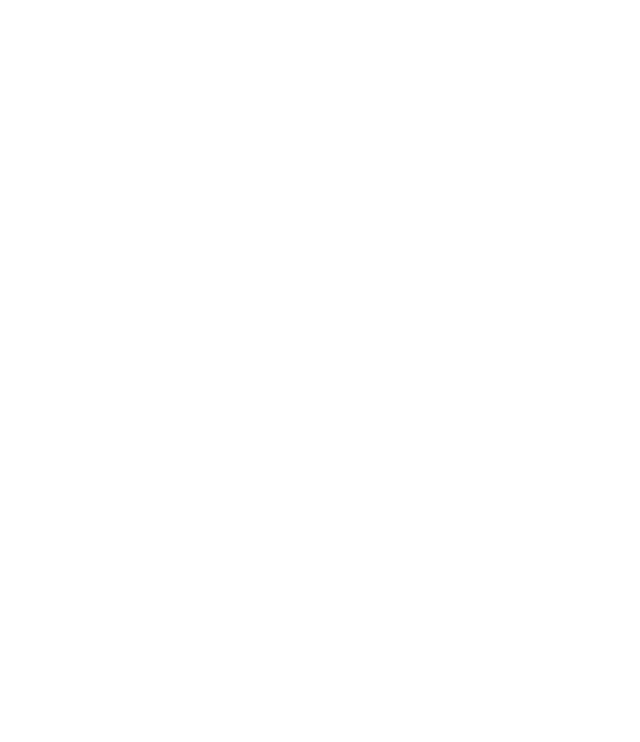
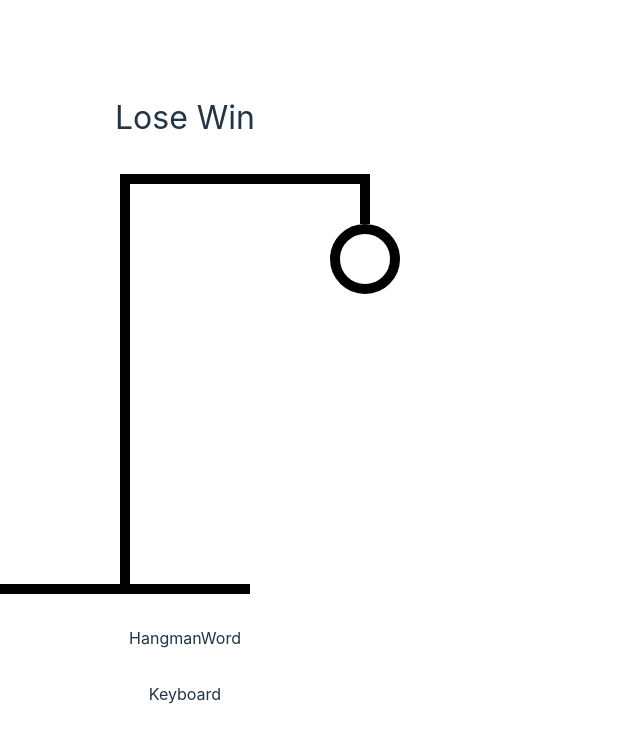
Before and after one commit to StoicInsight/hangman, a React (Vite) app: page / in a window 1280 px wide. Shown: the top 742 px of the page, without its empty margins (0-640 px from the left). Built offline with nearby package versions, Linux system fonts and the light colour scheme.

Commit message:
created hangman contruct and head

```diff
--- a/src/App.tsx
+++ b/src/App.tsx
@@ -1,14 +1,29 @@
 import { useState } from "react"
 import words from './wordList.json'
+import HangmanDrawing from "./components/HangmanDrawing"
+import HangmanWord from "./components/HangmanWord"
+import Keyboard from "./components/Keyboard"
 
 function App() {
   const [ wordToGuess, setWordToGuess ] = useState(() => {
     return words[Math.floor(Math.random() * words.length)]
   })
 
+  const [ guessedLetters, setGuessedLetters ] = useState<string[]>([])
+
   return (
-    <div>
-
+    <div style={{
+      maxWidth: '800px',
+      display: 'flex',
+      flexDirection: 'column',
+      gap: '2rem',
+      margin: '0 auto',
+      alignItems: 'center'
+    }}>
+      <div style={{ fontSize: '2rem', textAlign: 'center'}}>Lose Win</div>
+      <HangmanDrawing/>
+      <HangmanWord/>
+      <Keyboard/>
     </div>
   )
 }
--- a/src/components/HangmanDrawing.tsx
+++ b/src/components/HangmanDrawing.tsx
@@ -0,0 +1,28 @@
+import React from 'react'
+
+const Head = (
+  <div style={{
+    width: '50px',
+    height: '50px',
+    borderRadius: '100%',
+    border: '10px solid black',
+    position: 'absolute',
+    top: '50px',
+    right: '-30px'
+  }}></div>
+)
+
+const HangmanDrawing = () => {
+  return (
+    <div style={{ position: 'relative'}}>
+      {Head}
+      <div className="" style={{ height: '50px', width: '10px', background: 'black', position: 'absolute', top: 0, right: 0}}/>
+      <div className="" style={{ height: '10px', width: '250px', background: 'black', marginLeft: '120px'}}/>
+      <div className="" style={{ height: '400px', width: '10px', background: 'black', marginLeft: '120px'}}/>
+      <div className="" style={{ height: '10px', width: '250px', background: 'black'}}/>
+
+    </div>
+  )
+}
+
+export default HangmanDrawing
--- /dev/null
+++ b/src/components/HangmanWord.tsx
@@ -0,0 +1,9 @@
+import React from 'react'
+
+const HangmanWord = () => {
+  return (
+    <div>HangmanWord</div>
+  )
+}
+
+export default HangmanWord
--- /dev/null
+++ b/src/components/Keyboard.tsx
@@ -0,0 +1,9 @@
+import React from 'react'
+
+const Keyboard = () => {
+  return (
+    <div>Keyboard</div>
+  )
+}
+
+export default Keyboard
```
